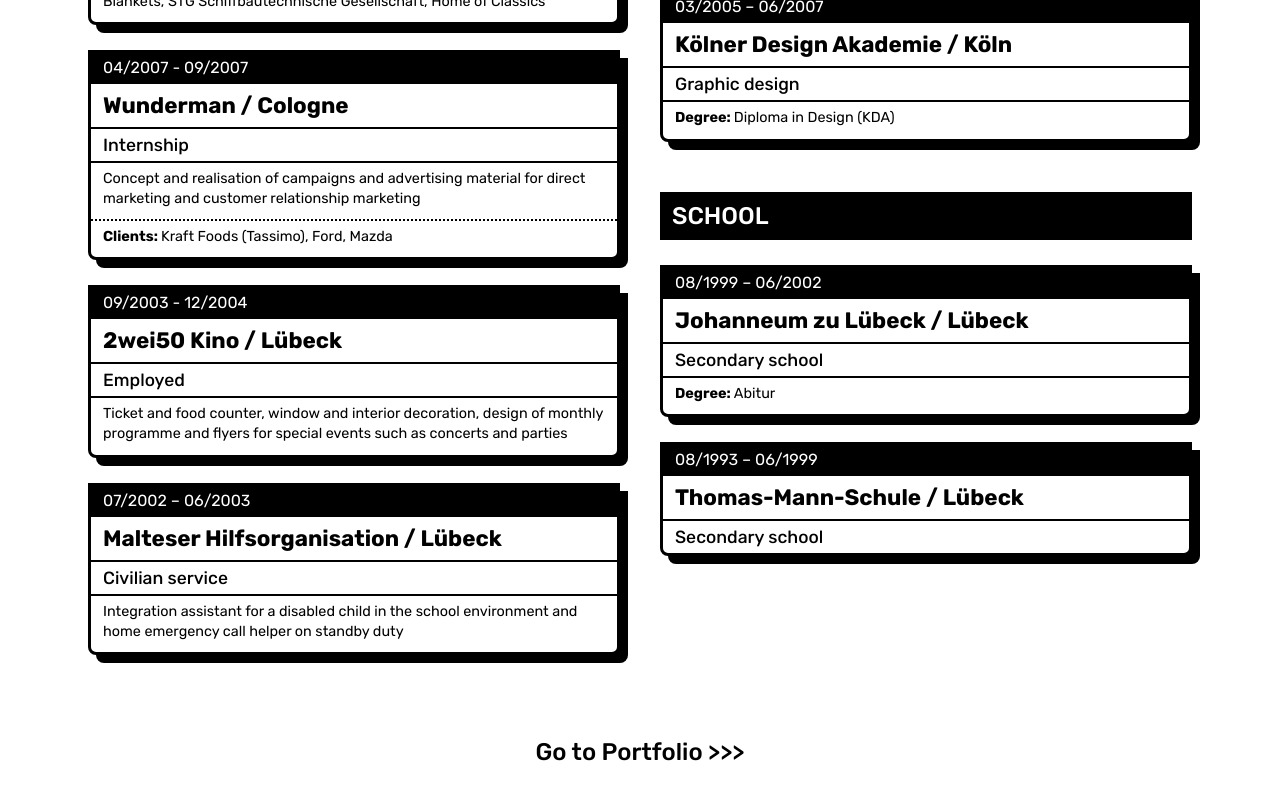
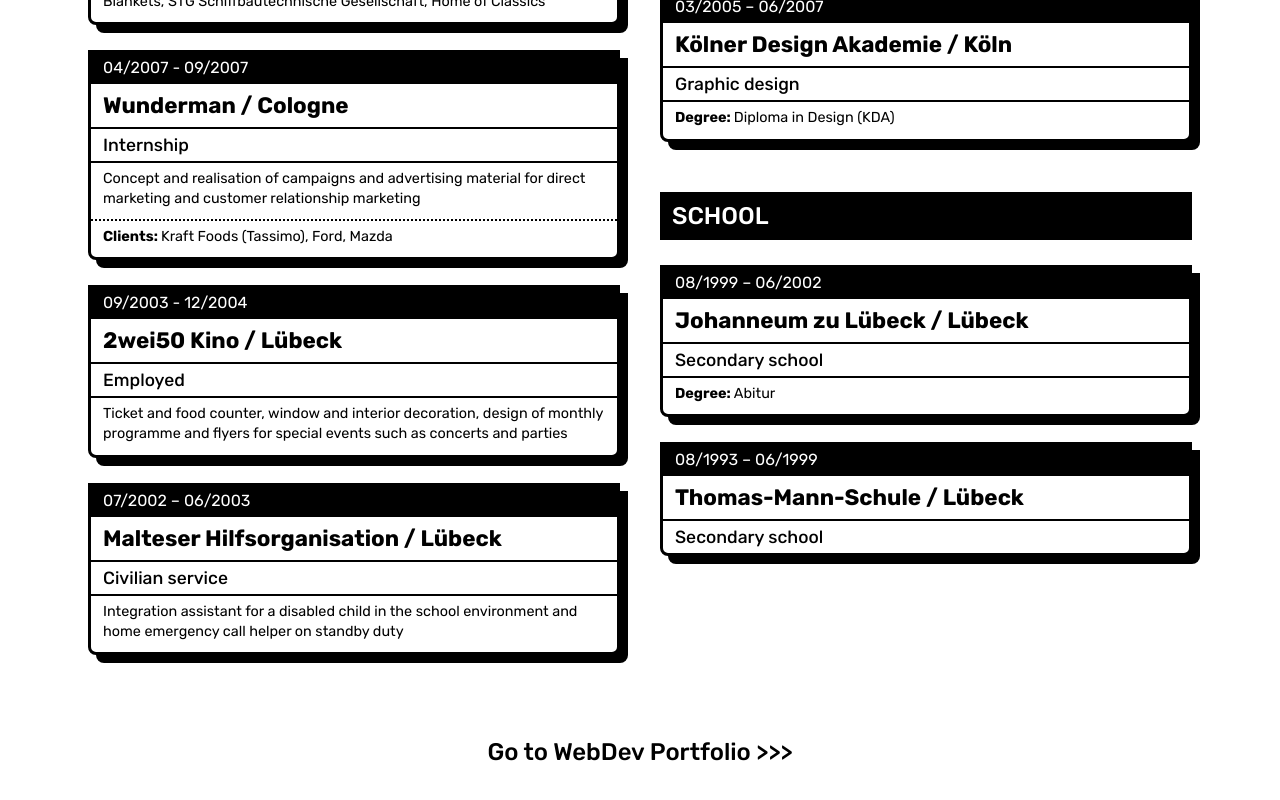
Before and after one commit to P-Oliomonte/phillip-oehlenberg, a Next.js app: page /cv in a window 1280 px wide. Shown: the part 1766-2566 px from the top of the page. Built offline with nearby package versions, Linux system fonts and the light colour scheme.

Commit message:
Add WebDev to Portfolio link

```diff
--- a/pages/cv.js
+++ b/pages/cv.js
@@ -48,7 +48,7 @@ export default function CV({ onPageChange }) {
         </EducationAndSchoolContainer>
       </ResumeContainer>
       <StyledLink href="/web-portfolio">
-        Go to Portfolio &gt;&gt;&gt;
+        Go to WebDev Portfolio &gt;&gt;&gt;
       </StyledLink>
     </CvContainer>
   );
```
